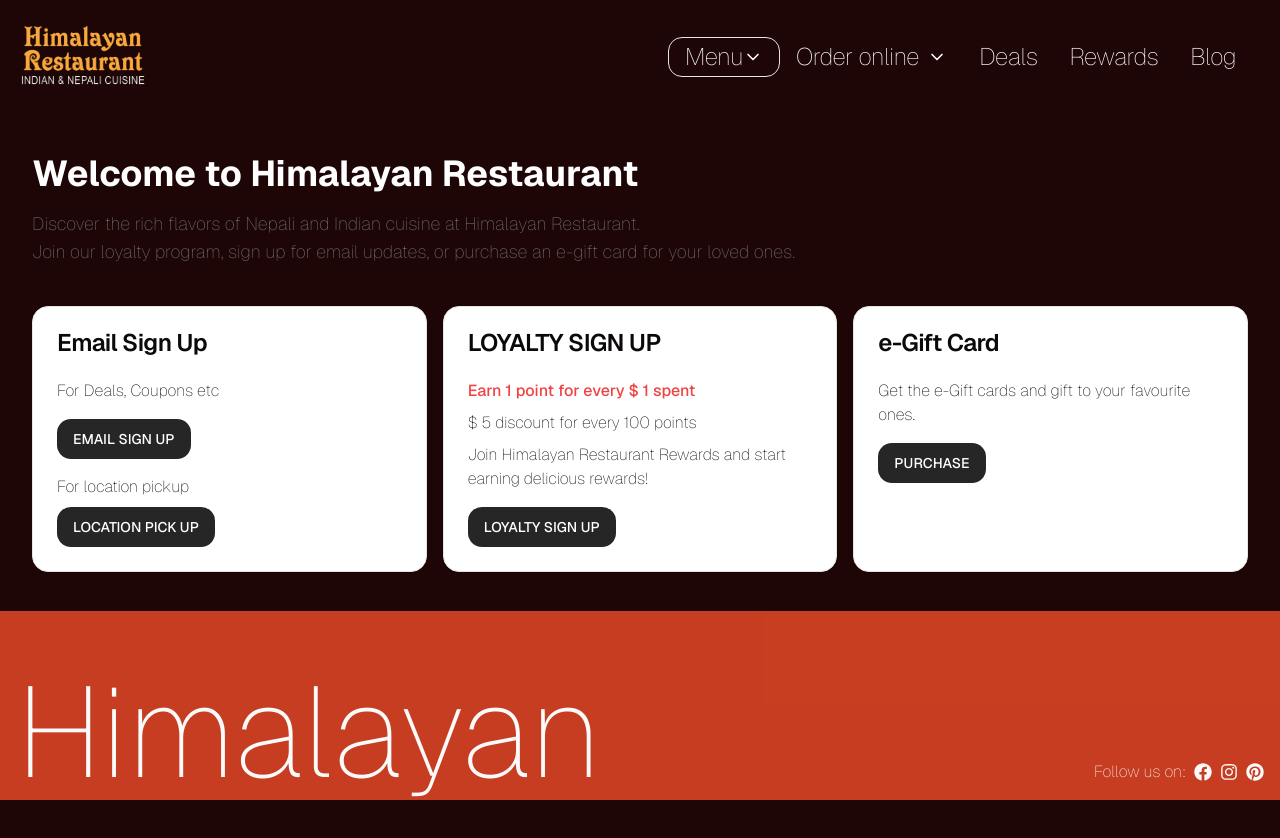
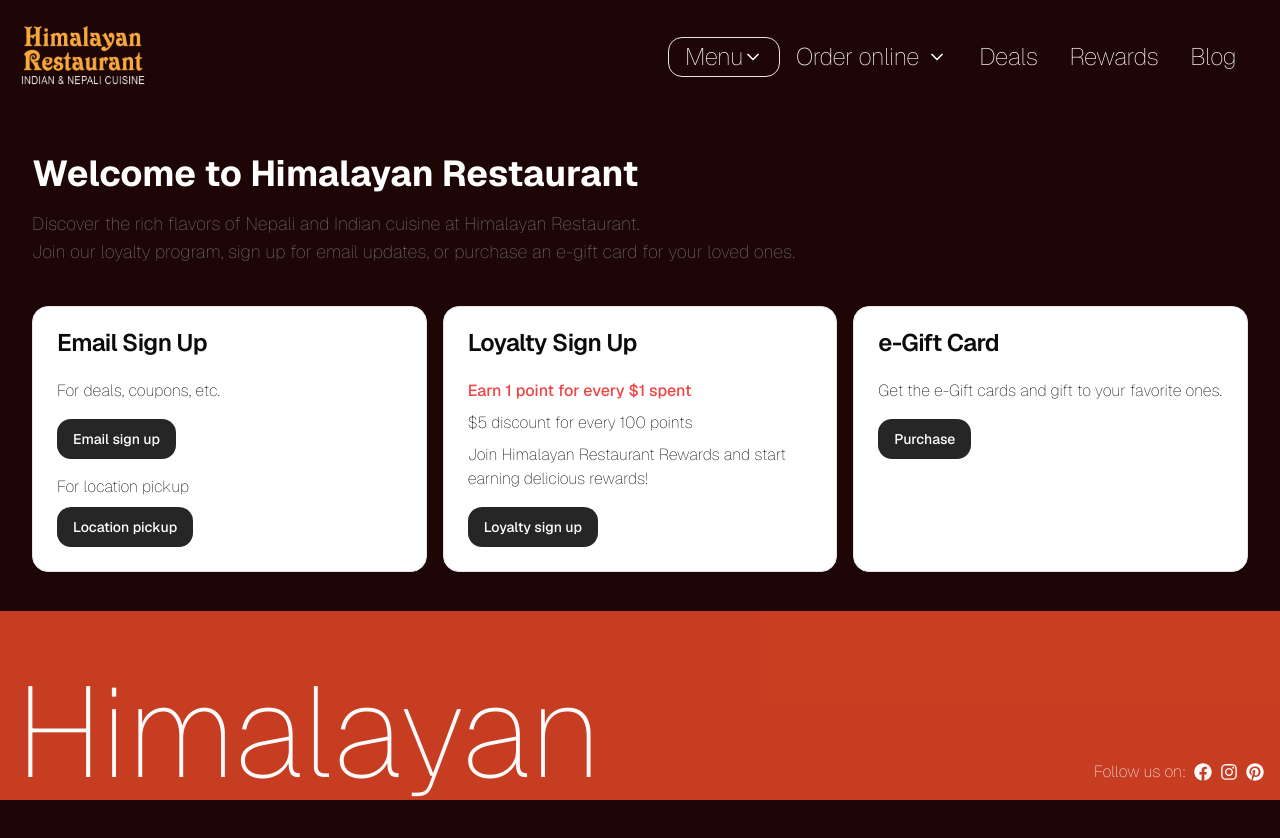
Before and after one commit to achyutbenz19/himalayan, a Next.js app: page /about in a window 1280 px wide. Shown: the top 838 px of the page. Built offline with nearby package versions, Linux system fonts and the light colour scheme.

Commit message:
reward page font size

```diff
--- a/app/[rewards]/page.tsx
+++ b/app/[rewards]/page.tsx
@@ -2,7 +2,7 @@
 import { Card, CardContent, CardHeader, CardTitle } from "@/components/ui/card";
 import { Button } from "@/components/ui/button";
 
-const Page = () => {
+const RewardIdPage = () => {
   return (
     <div>
       <div className="md:mx-8 md:mt-16 mx-4 mt-8 text-white">
@@ -22,32 +22,32 @@
             <CardTitle>Email Sign Up</CardTitle>
           </CardHeader>
           <CardContent>
-            <p>For Deals, Coupons etc</p>
+            <p>For deals, coupons, etc.</p>
             <Button className="mt-4 bg-neutral-800 hover:bg-neutral-700 text-white">
-              EMAIL SIGN UP
+              Email sign up
             </Button>
             <p className="mt-4">For location pickup</p>
             <Button className="mt-2 bg-neutral-800 hover:bg-neutral-700 text-white">
-              LOCATION PICK UP
+              Location pickup
             </Button>
           </CardContent>
         </Card>
 
         <Card>
           <CardHeader>
-            <CardTitle>LOYALTY SIGN UP</CardTitle>
+            <CardTitle>Loyalty Sign Up</CardTitle>
           </CardHeader>
           <CardContent>
             <p className="text-red-500 font-medium">
-              Earn 1 point for every $ 1 spent
+              Earn 1 point for every $1 spent
             </p>
-            <p className="mt-2">$ 5 discount for every 100 points</p>
+            <p className="mt-2">$5 discount for every 100 points</p>
             <p className="mt-2">
               Join Himalayan Restaurant Rewards and start earning delicious
               rewards!
             </p>
             <Button className="mt-4 bg-neutral-800 hover:bg-neutral-700 text-white">
-              LOYALTY SIGN UP
+              Loyalty sign up
             </Button>
           </CardContent>
         </Card>
@@ -57,9 +57,9 @@
             <CardTitle>e-Gift Card</CardTitle>
           </CardHeader>
           <CardContent>
-            <p>Get the e-Gift cards and gift to your favourite ones.</p>
+            <p>Get the e-Gift cards and gift to your favorite ones.</p>
             <Button className="mt-4 bg-neutral-800 hover:bg-neutral-700 text-white">
-              PURCHASE
+              Purchase
             </Button>
           </CardContent>
         </Card>
@@ -68,4 +68,4 @@
   );
 };
 
-export default Page;
+export default RewardIdPage;
```
